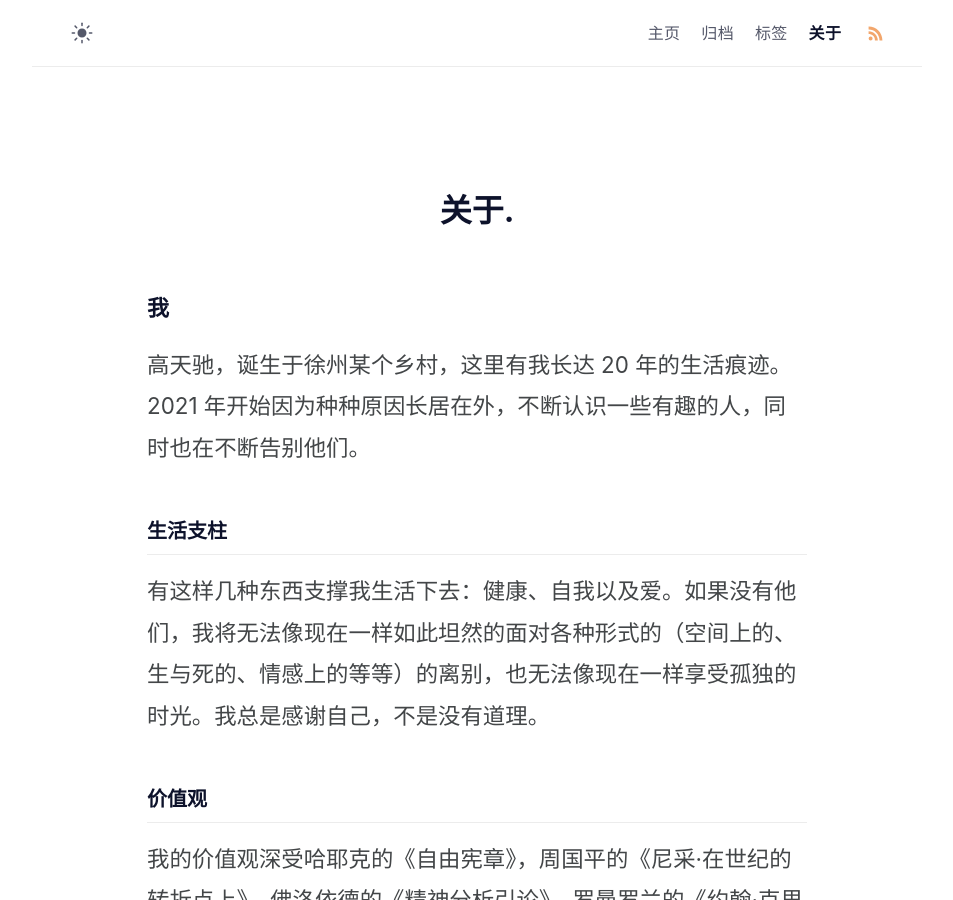
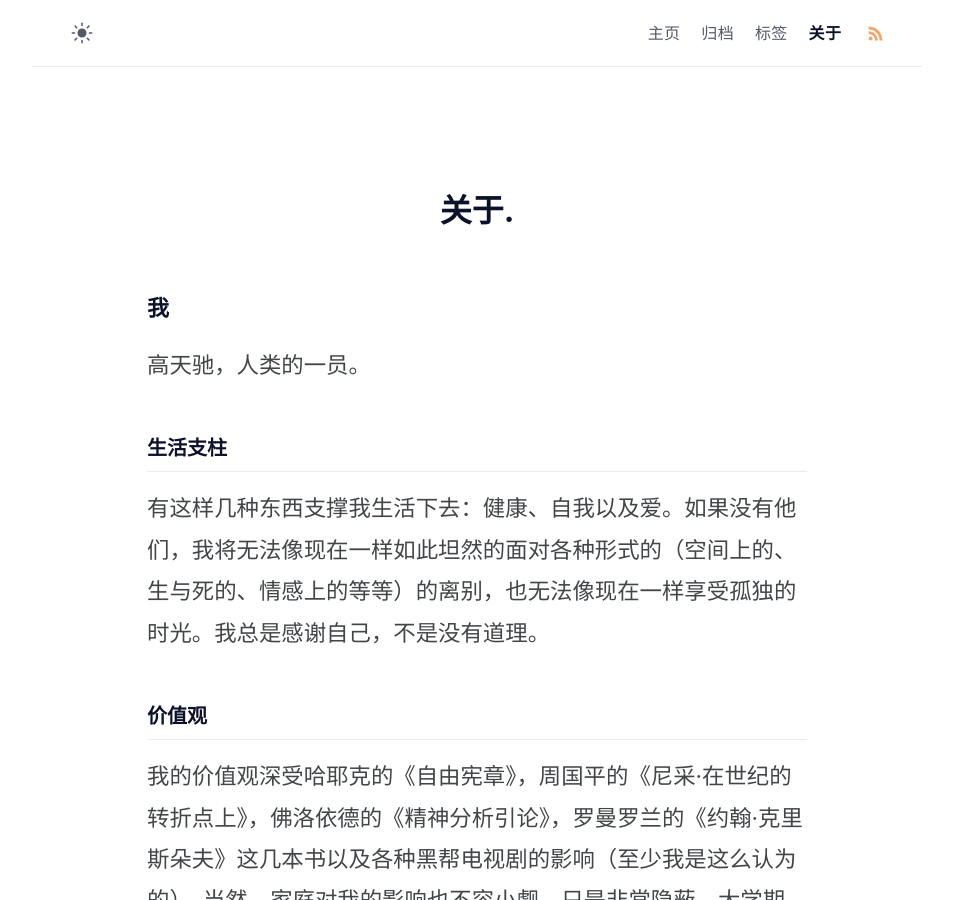
Before and after one commit to gaotianchi/gaotianchi.github.io, a Jekyll site: the page built from about.md, in a window 1280 px wide and 900 px high. Shown: the whole window, without its empty margins (163-1116 px from the left). Built offline with Jekyll 4.4.1, drawn with Linux system fonts in a browser that asks for light colours.

Commit message:
Update personal introduction in the about page

```diff
--- a/about.md
+++ b/about.md
@@ -10,7 +10,7 @@ title: 关于
 
 ## 我
 
-高天驰，诞生于徐州某个乡村，这里有我长达 20 年的生活痕迹。2021 年开始因为种种原因长居在外，不断认识一些有趣的人，同时也在不断告别他们。
+高天驰，人类的一员。
 
 ### 生活支柱
 
```
